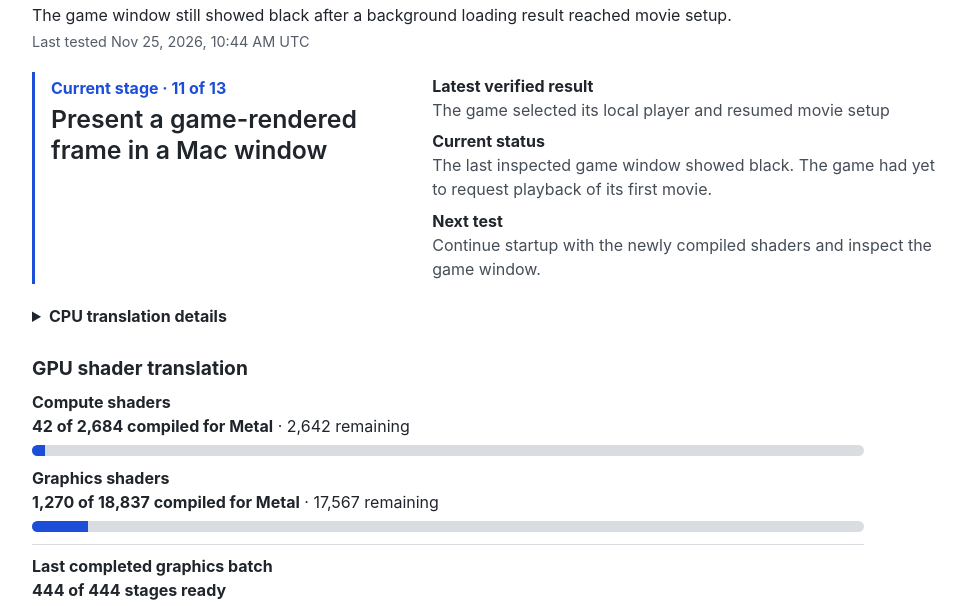
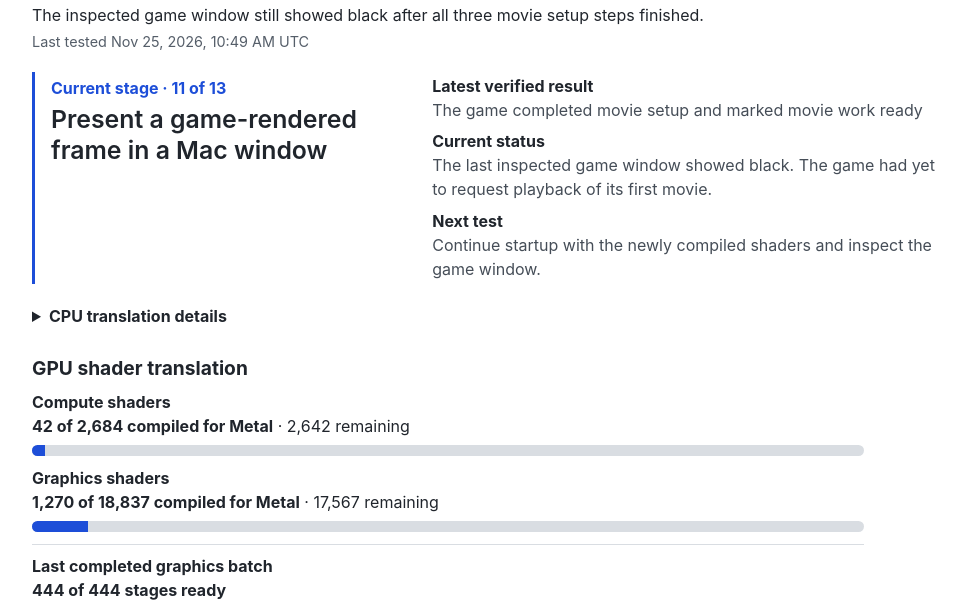
Before and after one commit to 0xjohnnydev/leonida-macos-status, a plain HTML site: page index.html in a window 1280 px wide. Shown: the part 179-785 px from the top of the page, without its empty margins (152-1127 px from the left). Drawn offline with Linux system fonts and the light colour scheme.

Commit message:
Record completed movie setup

```diff
--- a/index.html
+++ b/index.html
@@ -20,8 +20,8 @@
   <main id="board" class="wrap">
     <div class="heading">
       <h1>GTA VI on Mac</h1>
-      <p>The game window still showed black after a background loading result reached movie setup.</p>
-      <p class="tested">Last tested <time datetime="2026-11-25T10:44:13Z">Nov 25, 2026, 10:44 AM UTC</time></p>
+      <p>The inspected game window still showed black after all three movie setup steps finished.</p>
+      <p class="tested">Last tested <time datetime="2026-11-25T10:49:24Z">Nov 25, 2026, 10:49 AM UTC</time></p>
     </div>
     <section class="focus" aria-labelledby="current-title">
       <div class="focus-head">
@@ -29,7 +29,7 @@
         <h2 id="current-title">Present a game-rendered frame in a Mac window</h2>
       </div>
       <div class="focus-notes">
-        <div><h3>Latest verified result</h3><p>The game selected its local player and resumed movie setup</p></div>
+        <div><h3>Latest verified result</h3><p>The game completed movie setup and marked movie work ready</p></div>
         <div><h3>Current status</h3><p>The last inspected game window showed black. The game had yet to request playback of its first movie.</p></div>
         <div><h3>Next test</h3><p>Continue startup with the newly compiled shaders and inspect the game window.</p></div>
       </div>
--- a/status.json
+++ b/status.json
@@ -1,16 +1,20 @@
 {
-  "updatedAt": "2026-11-25T10:44:13Z",
-  "headline": "The game selected its local player and resumed movie setup",
-  "currentWork": "Follow the remaining movie setup steps and check the game window when its colors change.",
+  "updatedAt": "2026-11-25T10:49:24Z",
+  "headline": "The game completed movie setup and marked movie work ready",
+  "currentWork": "Follow the ready movie work to its first playback request and decoded frame.",
   "graphicsStatus": "The Mac GPU can read separate constants from vertex and pixel programs. A hardware test produced the expected color at every pixel in its small test image.",
   "initializers": {
     "complete": true,
     "entries": 1115
   },
   "firstGameFrame": false,
-  "screenStatus": "The game window still showed black after a background loading result reached movie setup.",
+  "screenStatus": "The inspected game window still showed black after all three movie setup steps finished.",
   "playable": false,
   "milestones": [
+    {
+      "title": "The game completed its three movie setup steps",
+      "detail": "A background worker finished the remaining loading items. The game then completed all three setup steps and marked movie work ready. A fresh inspection of the window showed black."
+    },
     {
       "title": "The Mac GPU read constants from both graphics programs",
       "detail": "The vertex and pixel programs each read a different value from their own code. All four test pixels matched the expected color. The full native startup check passed."
```
